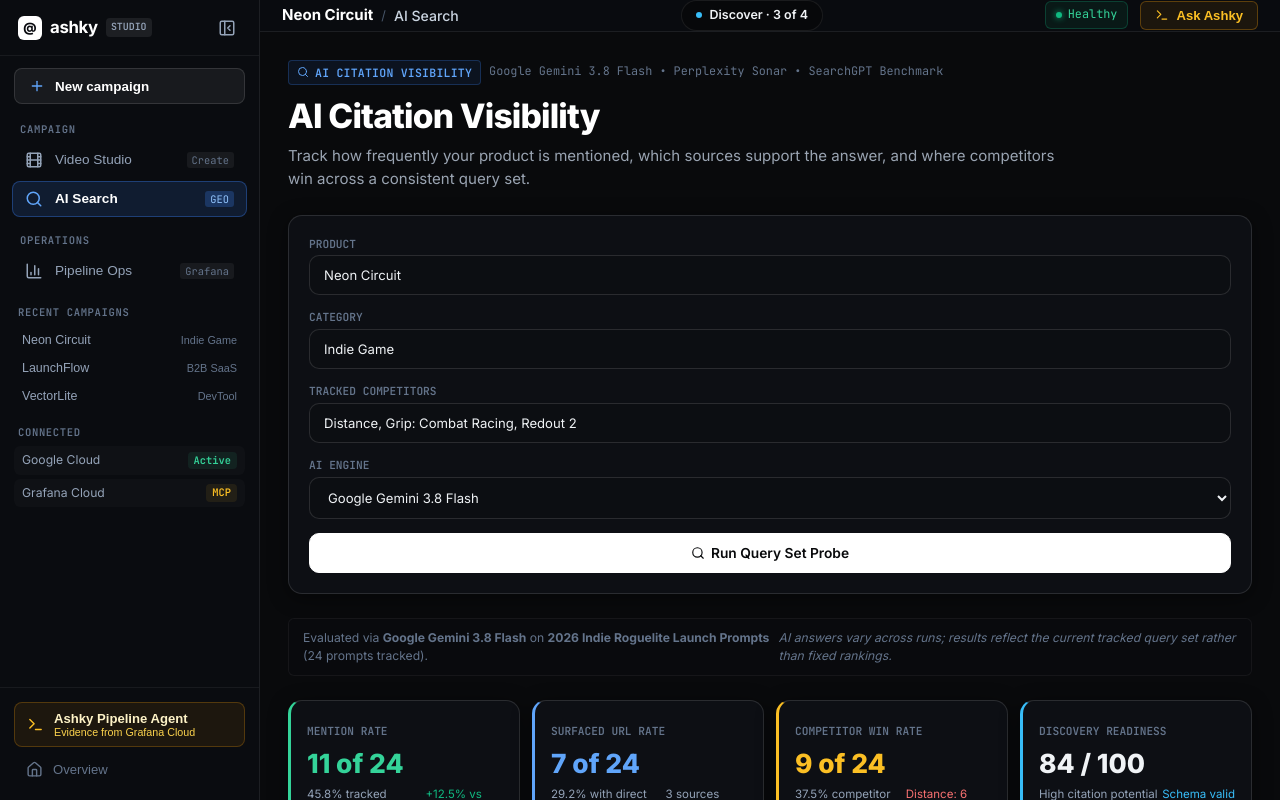
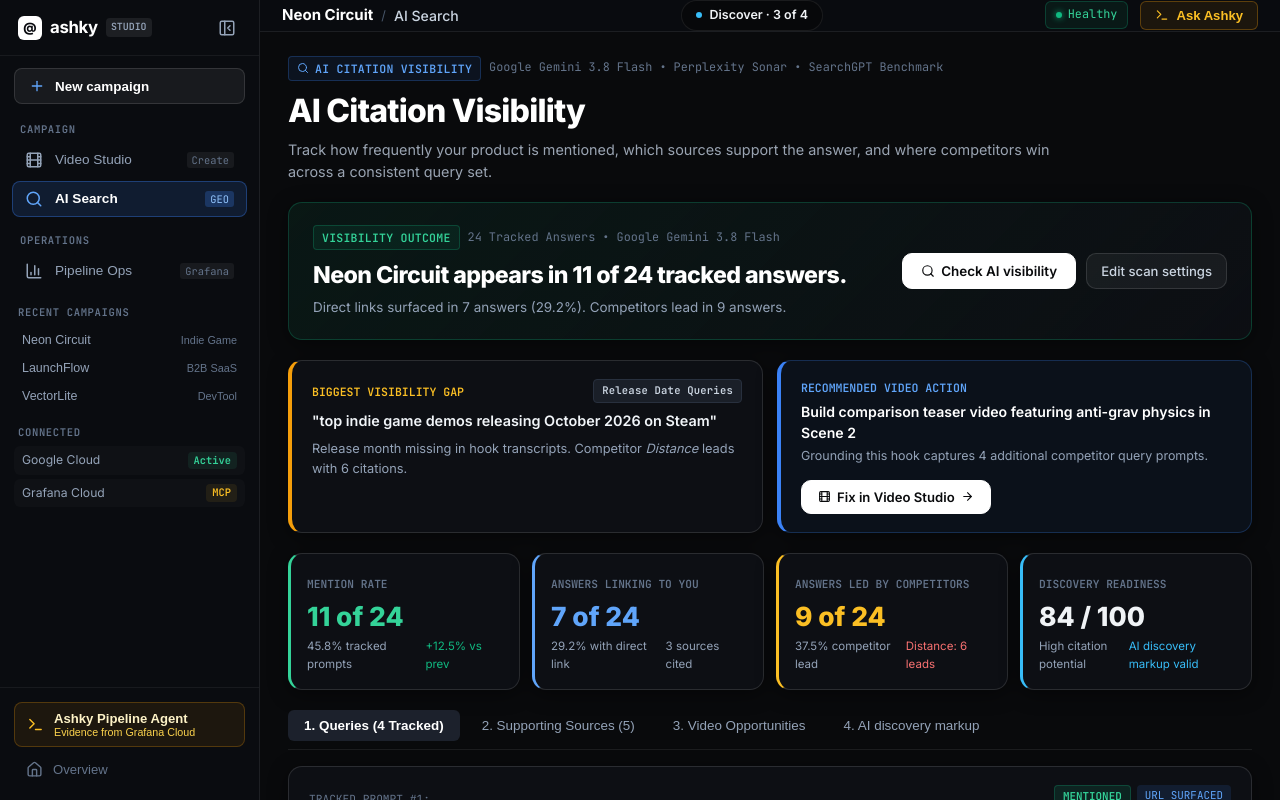
Before and after one commit to N-45div/Ashky, a React (Vite) app in the folder frontend/: page /app/geo in a window 1280 px wide. Built offline with nearby package versions, Linux system fonts and the light colour scheme.

Commit message:
feat(geo): prioritize citation visibility outcomes and convert scan inputs into collapsible drawer

```diff
--- a/frontend/src/pages/GeoOptimizer.jsx
+++ b/frontend/src/pages/GeoOptimizer.jsx
@@ -13,6 +13,7 @@
   const [probing, setProbing] = useState(false);
   const [activeTab, setActiveTab] = useState('queries'); // 'queries' | 'sources' | 'opportunities' | 'schema'
   const [copiedKey, setCopiedKey] = useState(null);
+  const [showSettings, setShowSettings] = useState(false);
 
   useEffect(() => {
     if (campaign?.product_name) {
@@ -67,7 +68,7 @@
       sources: ["reddit.com/r/cyberpunk", "bandcamp.com"],
       gap: "Brand name mentioned in list, but direct wishlist URL omitted due to lack of VideoObject schema.",
       recommendedAction: "Embed generated Schema.org JSON-LD pack on product landing page.",
-      studioAction: "Export Schema Pack"
+      studioAction: "Export AI discovery markup"
     }
   ];
 
@@ -119,7 +120,7 @@
   };
 
   return (
-    <div style={{ maxWidth: '1440px', margin: '0 auto', padding: '28px 28px', display: 'flex', flexDirection: 'column', gap: '24px' }}>
+    <div style={{ maxWidth: '1440px', margin: '0 auto', padding: '24px 28px', display: 'flex', flexDirection: 'column', gap: '20px' }}>
 
       {/* Header */}
       <div>
@@ -131,22 +132,146 @@
             Google Gemini 3.8 Flash • Perplexity Sonar • SearchGPT Benchmark
           </span>
         </div>
-        <h1 style={{ fontSize: '2.1rem', fontWeight: 800, margin: 0, color: '#ffffff' }}>
+        <h1 style={{ fontSize: '2rem', fontWeight: 800, margin: 0, color: '#ffffff' }}>
           AI Citation Visibility
         </h1>
-        <p style={{ color: '#9aa4b2', fontSize: '0.94rem', marginTop: '4px', maxWidth: '780px' }}>
+        <p style={{ color: '#9aa4b2', fontSize: '0.9rem', marginTop: '4px', maxWidth: '780px' }}>
           Track how frequently your product is mentioned, which sources support the answer, and where competitors win across a consistent query set.
         </p>
       </div>
 
-      {/* Query-set Controls Bar */}
+      {/* 1. VISIBILITY OUTCOME HERO */}
+      <div className="matte-panel" style={{
+        padding: '22px 24px',
+        background: 'linear-gradient(135deg, rgba(16, 185, 129, 0.08) 0%, rgba(13, 15, 20, 0.95) 100%)',
+        border: '1px solid rgba(16, 185, 129, 0.25)',
+        display: 'flex',
+        alignItems: 'center',
+        justifyContent: 'space-between',
+        flexWrap: 'wrap',
+        gap: '16px'
+      }}>
+        <div style={{ display: 'flex', flexDirection: 'column', gap: '4px' }}>
+          <div style={{ display: 'flex', alignItems: 'center', gap: '8px' }}>
+            <span className="tag-minimal tag-emerald">VISIBILITY OUTCOME</span>
+            <span style={{ fontSize: '0.74rem', color: '#64748b', fontFamily: 'var(--font-mono)' }}>
+              24 Tracked Answers • {selectedEngine}
+            </span>
+          </div>
+          <h2 style={{ fontSize: '1.45rem', fontWeight: 800, color: '#ffffff', margin: '4px 0 0' }}>
+            {productName} appears in 11 of 24 tracked answers.
+          </h2>
+          <p style={{ fontSize: '0.84rem', color: '#94a3b8', margin: 0 }}>
+            Direct links surfaced in 7 answers (29.2%). Competitors lead in 9 answers.
+          </p>
+        </div>
+
+        <div style={{ display: 'flex', alignItems: 'center', gap: '10px' }}>
+          <button
+            onClick={handleRunProbe}
+            disabled={probing}
+            className="btn-solid-white"
+            style={{ padding: '9px 18px', fontSize: '0.84rem', fontWeight: 600, display: 'flex', alignItems: 'center', gap: '6px' }}
+          >
+            {probing ? (
+              <>
+                <RefreshCw size={14} className="animate-spin" />
+                <span>Checking AI visibility...</span>
+              </>
+            ) : (
+              <>
+                <Search size={14} />
+                <span>Check AI visibility</span>
+              </>
+            )}
+          </button>
+          <button
+            onClick={() => setShowSettings(!showSettings)}
+            className="btn-matte-dark"
+            style={{ padding: '9px 14px', fontSize: '0.82rem', color: '#cbd5e1' }}
+          >
+            {showSettings ? 'Hide scan settings' : 'Edit scan settings'}
+          </button>
+        </div>
+      </div>
+
+      {/* 2. BIGGEST GAP & RECOMMENDED VIDEO ACTION */}
+      <div style={{
+        display: 'grid',
+        gridTemplateColumns: 'repeat(auto-fit, minmax(320px, 1fr))',
+        gap: '14px'
+      }}>
+        {/* Biggest Gap Card */}
+        <div className="matte-panel" style={{
+          padding: '18px 20px',
+          background: '#0d0f14',
+          borderLeft: '4px solid #f59e0b',
+          display: 'flex',
+          flexDirection: 'column',
+          gap: '8px'
+        }}>
+          <div style={{ display: 'flex', justifyContent: 'space-between', alignItems: 'center' }}>
+            <span style={{ fontSize: '0.72rem', fontWeight: 700, color: '#fbbf24', fontFamily: 'var(--font-mono)' }}>
+              BIGGEST VISIBILITY GAP
+            </span>
+            <span className="tag-minimal tag-slate" style={{ fontSize: '0.66rem' }}>Release Date Queries</span>
+          </div>
+          <p style={{ fontSize: '0.9rem', fontWeight: 600, color: '#f1f5f9', margin: 0, lineHeight: 1.4 }}>
+            "top indie game demos releasing October 2026 on Steam"
+          </p>
+          <p style={{ fontSize: '0.8rem', color: '#94a3b8', margin: 0 }}>
+            Release month missing in hook transcripts. Competitor <em>Distance</em> leads with 6 citations.
+          </p>
+        </div>
+
+        {/* Recommended Video Action Card */}
+        <div className="matte-panel" style={{
+          padding: '18px 20px',
+          background: 'rgba(59, 130, 246, 0.06)',
+          border: '1px solid rgba(59, 130, 246, 0.25)',
+          borderLeft: '4px solid #3b82f6',
+          display: 'flex',
+          alignItems: 'center',
+          justifyContent: 'space-between',
+          gap: '14px',
+          flexWrap: 'wrap'
+        }}>
+          <div style={{ display: 'flex', flexDirection: 'column', gap: '4px', maxWidth: '420px' }}>
+            <span style={{ fontSize: '0.72rem', fontWeight: 700, color: '#60a5fa', fontFamily: 'var(--font-mono)' }}>
+              RECOMMENDED VIDEO ACTION
+            </span>
+            <p style={{ fontSize: '0.88rem', fontWeight: 600, color: '#ffffff', margin: 0 }}>
+              Build comparison teaser video featuring anti-grav physics in Scene 2
+            </p>
+            <span style={{ fontSize: '0.78rem', color: '#94a3b8' }}>
+              Grounding this hook captures 4 additional competitor query prompts.
+            </span>
+          </div>
+
+          {onNavigateToStudio && (
+            <button
+              onClick={onNavigateToStudio}
+              className="btn-solid-white"
+              style={{ padding: '8px 16px', fontSize: '0.82rem', fontWeight: 600, display: 'flex', alignItems: 'center', gap: '6px' }}
+            >
+              <Film size={13} />
+              <span>Fix in Video Studio</span>
+              <ArrowRight size={13} />
+            </button>
+          )}
+        </div>
+      </div>
+
+      {/* Collapsible Scan Settings */}
+      {showSettings && (
         <div className="matte-panel" style={{
           padding: '20px',
           display: 'grid',
           gridTemplateColumns: 'repeat(auto-fit, minmax(180px, 1fr)) auto',
           gap: '14px',
           alignItems: 'end',
-        background: '#0d0f14'
+          background: '#0d0f14',
+          border: '1px solid rgba(255, 255, 255, 0.12)'
         }}>
           <div>
             <label style={{ fontSize: '0.7rem', fontWeight: 600, color: '#64748b', fontFamily: 'var(--font-mono)', display: 'block', marginBottom: '3px' }}>
@@ -207,43 +332,15 @@
             onClick={handleRunProbe}
             disabled={probing}
             className="btn-solid-white"
-          style={{ height: '40px', padding: '0 20px', fontSize: '0.86rem', fontWeight: 600, display: 'flex', alignItems: 'center', gap: '6px' }}
+            style={{ height: '40px', padding: '0 18px', fontSize: '0.84rem', fontWeight: 600, display: 'flex', alignItems: 'center', gap: '6px' }}
           >
-          {probing ? (
-            <>
-              <RefreshCw size={14} className="animate-spin" />
-              <span>Probing 24 Queries...</span>
-            </>
-          ) : (
-            <>
-              <Search size={14} />
-              <span>Run Query Set Probe</span>
-            </>
-          )}
+            {probing ? <RefreshCw size={14} className="animate-spin" /> : <Search size={14} />}
+            <span>Check AI visibility</span>
           </button>
         </div>
+      )}
 
-      {/* Evaluation Context Disclaimer */}
-      <div style={{
-        display: 'flex',
-        alignItems: 'center',
-        justifyContent: 'space-between',
-        padding: '10px 14px',
-        background: '#090a0d',
-        borderRadius: '6px',
-        border: '1px solid rgba(255, 255, 255, 0.05)',
-        fontSize: '0.76rem',
-        color: '#64748b'
-      }}>
-        <span>
-          Evaluated via <strong>{selectedEngine}</strong> on <strong>{querySetName}</strong> (24 prompts tracked).
-        </span>
-        <span style={{ fontStyle: 'italic' }}>
-          AI answers vary across runs; results reflect the current tracked query set rather than fixed rankings.
-        </span>
-      </div>
-
-      {/* Top Summary Metrics with Concrete Denominators */}
+      {/* 3. METRICS WITH RENAMED HEADERS */}
       <div style={{ display: 'grid', gridTemplateColumns: 'repeat(auto-fit, minmax(220px, 1fr))', gap: '12px' }}>
 
         {/* Mention Rate */}
@@ -258,9 +355,9 @@
           </div>
         </div>
 
-        {/* Surfaced URL Rate */}
+        {/* Answers linking to you (formerly Surfaced URL Rate) */}
         <div className="matte-panel" style={{ padding: '16px', background: '#0d0f14', borderLeft: '3px solid #60a5fa' }}>
-          <span style={{ fontSize: '0.7rem', color: '#64748b', fontFamily: 'var(--font-mono)', fontWeight: 600 }}>SURFACED URL RATE</span>
+          <span style={{ fontSize: '0.7rem', color: '#64748b', fontFamily: 'var(--font-mono)', fontWeight: 600 }}>ANSWERS LINKING TO YOU</span>
           <div style={{ fontSize: '1.65rem', fontWeight: 800, color: '#60a5fa', marginTop: '3px' }}>
             7 of 24
           </div>
@@ -270,9 +367,9 @@
           </div>
         </div>
 
-        {/* Competitor Win Rate */}
+        {/* Answers led by competitors (formerly Competitor Win Rate) */}
         <div className="matte-panel" style={{ padding: '16px', background: '#0d0f14', borderLeft: '3px solid #fbbf24' }}>
-          <span style={{ fontSize: '0.7rem', color: '#64748b', fontFamily: 'var(--font-mono)', fontWeight: 600 }}>COMPETITOR WIN RATE</span>
+          <span style={{ fontSize: '0.7rem', color: '#64748b', fontFamily: 'var(--font-mono)', fontWeight: 600 }}>ANSWERS LED BY COMPETITORS</span>
           <div style={{ fontSize: '1.65rem', fontWeight: 800, color: '#fbbf24', marginTop: '3px' }}>
             9 of 24
           </div>
@@ -290,12 +387,12 @@
           </div>
           <div style={{ display: 'flex', justifyContent: 'space-between', fontSize: '0.72rem', color: '#94a3b8', marginTop: '2px' }}>
             <span>High citation potential</span>
-            <span style={{ color: '#38bdf8' }}>Schema valid</span>
+            <span style={{ color: '#38bdf8' }}>AI discovery markup valid</span>
           </div>
         </div>
       </div>
 
-      {/* Tabs Section: Queries | Sources | Opportunities | Schema pack */}
+      {/* Tabs Section: Queries | Sources | Opportunities | AI discovery markup */}
       <div style={{ display: 'flex', flexDirection: 'column', gap: '16px' }}>
 
         {/* Tab Buttons */}
@@ -309,7 +406,7 @@
             { id: 'queries', label: '1. Queries (4 Tracked)' },
             { id: 'sources', label: '2. Supporting Sources (5)' },
             { id: 'opportunities', label: '3. Video Opportunities' },
-            { id: 'schema', label: '4. Schema Pack (JSON-LD)' }
+            { id: 'schema', label: '4. AI discovery markup' }
           ].map((t) => (
             <button
               key={t.id}
@@ -543,7 +640,7 @@
           </div>
         )}
 
-        {/* Tab 4: Schema Pack (JSON-LD) */}
+        {/* Tab 4: AI discovery markup (JSON-LD) */}
         {activeTab === 'schema' && (
           <div className="matte-panel" style={{ padding: '20px', background: '#0d0f14', display: 'flex', flexDirection: 'column', gap: '14px' }}>
 
@@ -554,7 +651,7 @@
                   <span style={{ fontSize: '0.74rem', color: '#94a3b8', fontFamily: 'var(--font-mono)' }}>Google VideoObject Specification</span>
                 </div>
                 <h4 style={{ fontSize: '1.05rem', fontWeight: 700, margin: '4px 0 0', color: '#ffffff' }}>
-                  Machine-Readable Structured Data Pack
+                  AI discovery markup (Machine-Readable JSON-LD)
                 </h4>
               </div>
 
```
Lines whose indentation alone changed are shown as unchanged.
